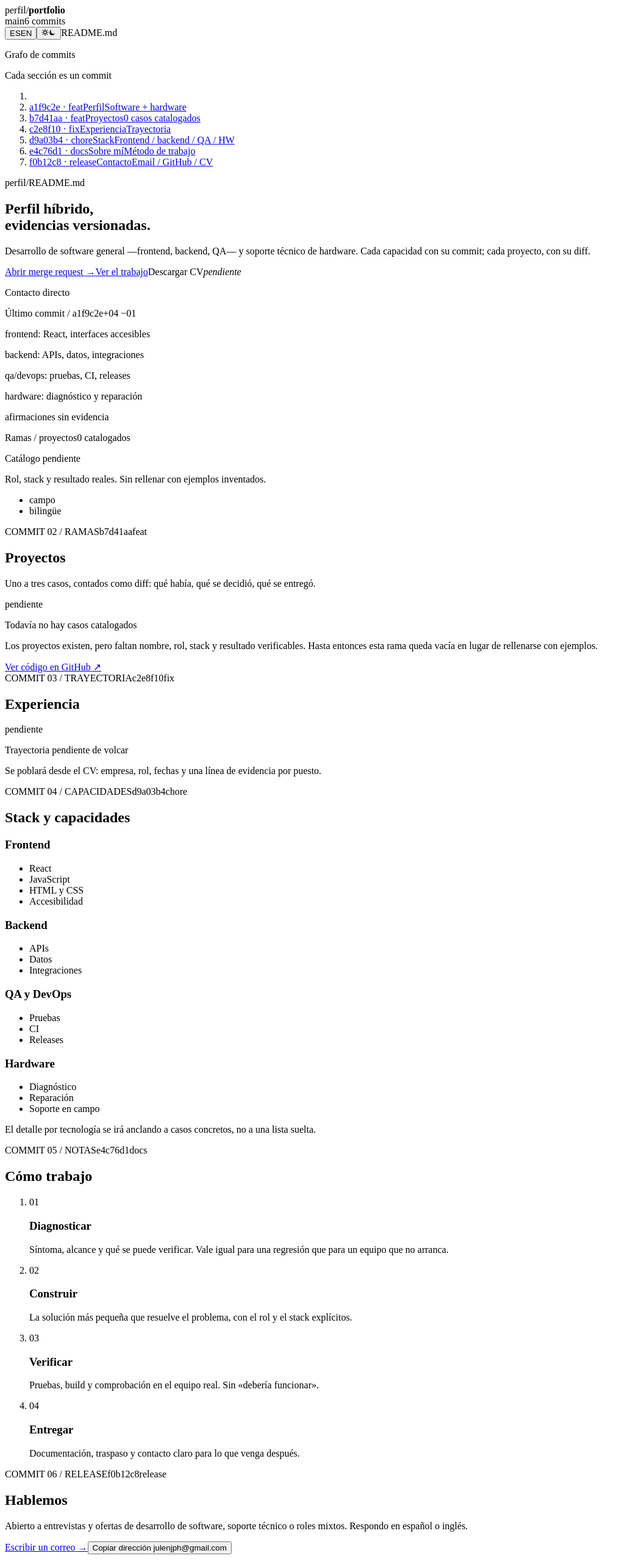
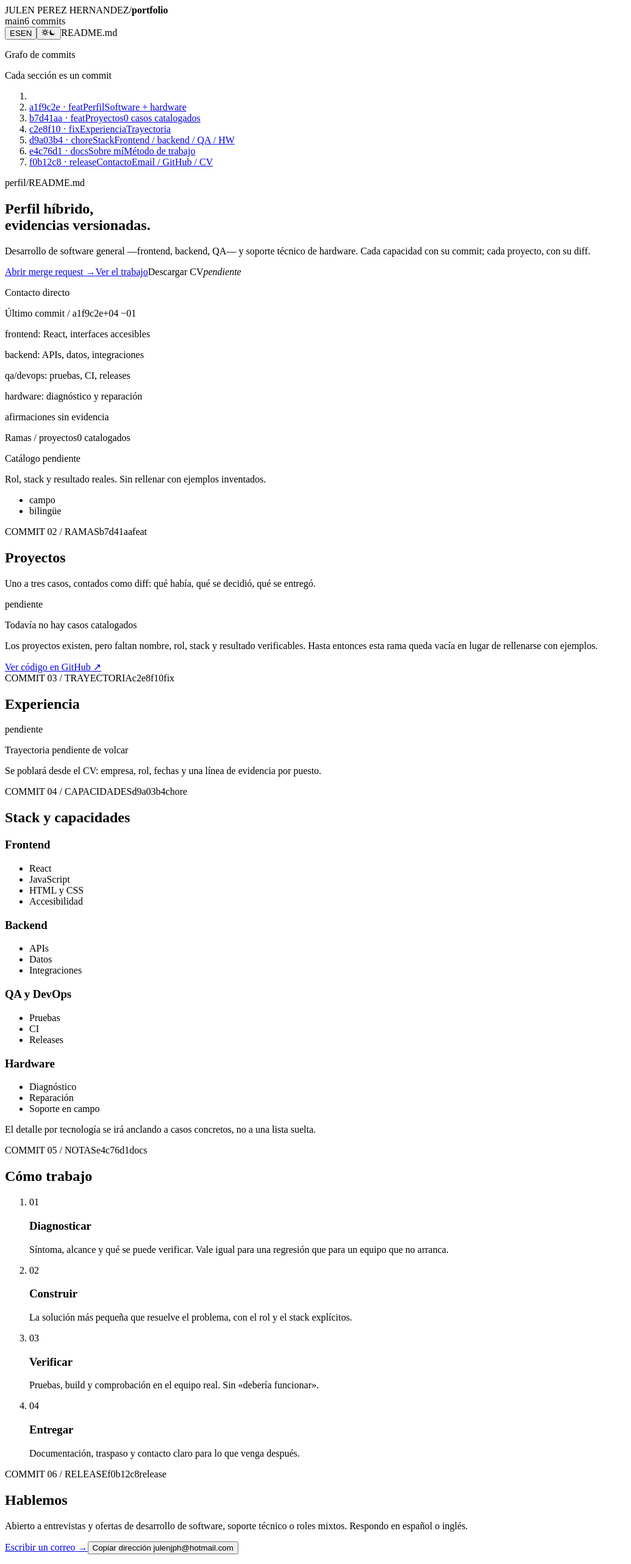
Before and after one commit to Euskindar/portfolio, a React (Vite) app: page / in a window 1280 px wide. Shown: the top 2564 px of the page at 61% size, without its empty margins (0-1035 px from the left). Built offline with nearby package versions, Linux system fonts and the light colour scheme.

Commit message:
fix(contacto): email julenjph@hotmail.com y owner JULEN PEREZ HERNANDEZ; test vitest ajusta a contenido real de la UI

```diff
--- a/src/content.js
+++ b/src/content.js
@@ -2,7 +2,7 @@
 // Nada inventado: lo que falta se marca con `pending: true` y se muestra como pendiente.
 
 const github = 'https://github.com/Euskindar'
-const email = 'julenjph@gmail.com'
+const email = 'julenjph@hotmail.com'
 
 export const content = {
   es: {
@@ -10,7 +10,7 @@ export const content = {
     otherLangLabel: 'EN',
     langToggleLabel: (en) => (en ? 'Cambiar a español' : 'Cambiar a inglés'),
     themeToggleLabel: (dark) => (dark ? 'Pasar a modo claro' : 'Pasar a modo oscuro'),
-    repo: { owner: 'perfil', name: 'portfolio', branch: 'main', file: 'README.md' },
+    repo: { owner: 'JULEN PEREZ HERNANDEZ', name: 'portfolio', branch: 'main', file: 'README.md' },
     commitsLabel: (n) => `${n} commits`,
     railTitle: 'Grafo de commits',
     railHint: 'Cada sección es un commit',
@@ -111,7 +111,7 @@ export const content = {
     otherLangLabel: 'ES',
     langToggleLabel: (en) => (en ? 'Switch to English' : 'Switch to Spanish'),
     themeToggleLabel: (dark) => (dark ? 'Switch to light mode' : 'Switch to dark mode'),
-    repo: { owner: 'profile', name: 'portfolio', branch: 'main', file: 'README.md' },
+    repo: { owner: 'JULEN PEREZ HERNANDEZ', name: 'portfolio', branch: 'main', file: 'README.md' },
     commitsLabel: (n) => `${n} commits`,
     railTitle: 'Commit graph',
     railHint: 'Every section is a commit',
```
Also changed, not shown: 1 other file (tests, documents, lock files or other folders).
